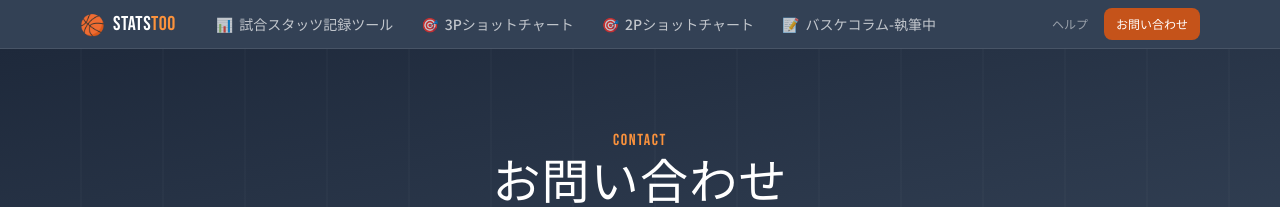
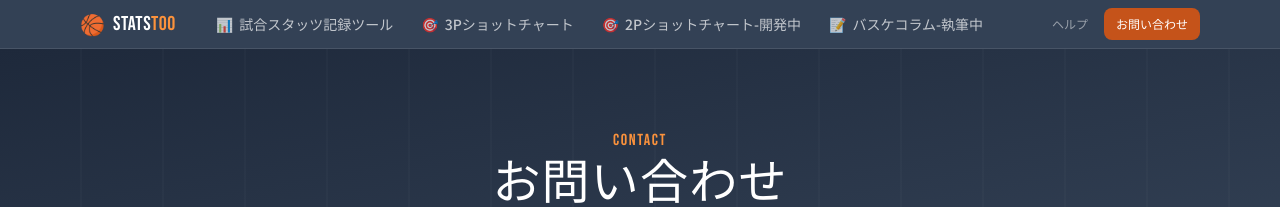
Before and after one commit to BSK-Ryo/statstoo, a Jekyll site: the page built from contact/index.html, in a window 1280 px wide. Shown: the top 207 px of the page. Built offline with Jekyll 4.4.1, drawn with Linux system fonts in a browser that asks for light colours; nearby versions of some CDN libraries.

Commit message:
Update header.html

```diff
--- a/_includes/header.html
+++ b/_includes/header.html
@@ -21,7 +21,7 @@
                     <span>🎯</span> 3Pショットチャート
                 </a>
                 <a href="/tools/2point-shot-chart/" class="nav-link text-white/70 hover:text-white hover:bg-white/10 px-3 py-2 rounded-lg text-sm font-medium transition flex items-center gap-1.5">
-                    <span>🎯</span> 2Pショットチャート
+                    <span>🎯</span> 2Pショットチャート-開発中
                 </a>
                 <a href="/column/" class="nav-link text-white/70 hover:text-white hover:bg-white/10 px-3 py-2 rounded-lg text-sm font-medium transition flex items-center gap-1.5">
                     <span>📝</span> バスケコラム-執筆中
@@ -57,7 +57,7 @@
                 <span>🎯</span> 3Pショットチャート
             </a>
             <a href="/tools/2point-shot-chart/" class="block text-white/70 hover:text-white hover:bg-white/10 px-3 py-2.5 rounded-lg text-sm font-medium transition flex items-center gap-2">
-                <span>🎯</span> 2Pショットチャート
+                <span>🎯</span> 2Pショットチャート-開発中
             </a>
             <a href="/column/" class="block text-white/70 hover:text-white hover:bg-white/10 px-3 py-2.5 rounded-lg text-sm font-medium transition flex items-center gap-2">
                 <span>📝</span> バスケコラム
```
